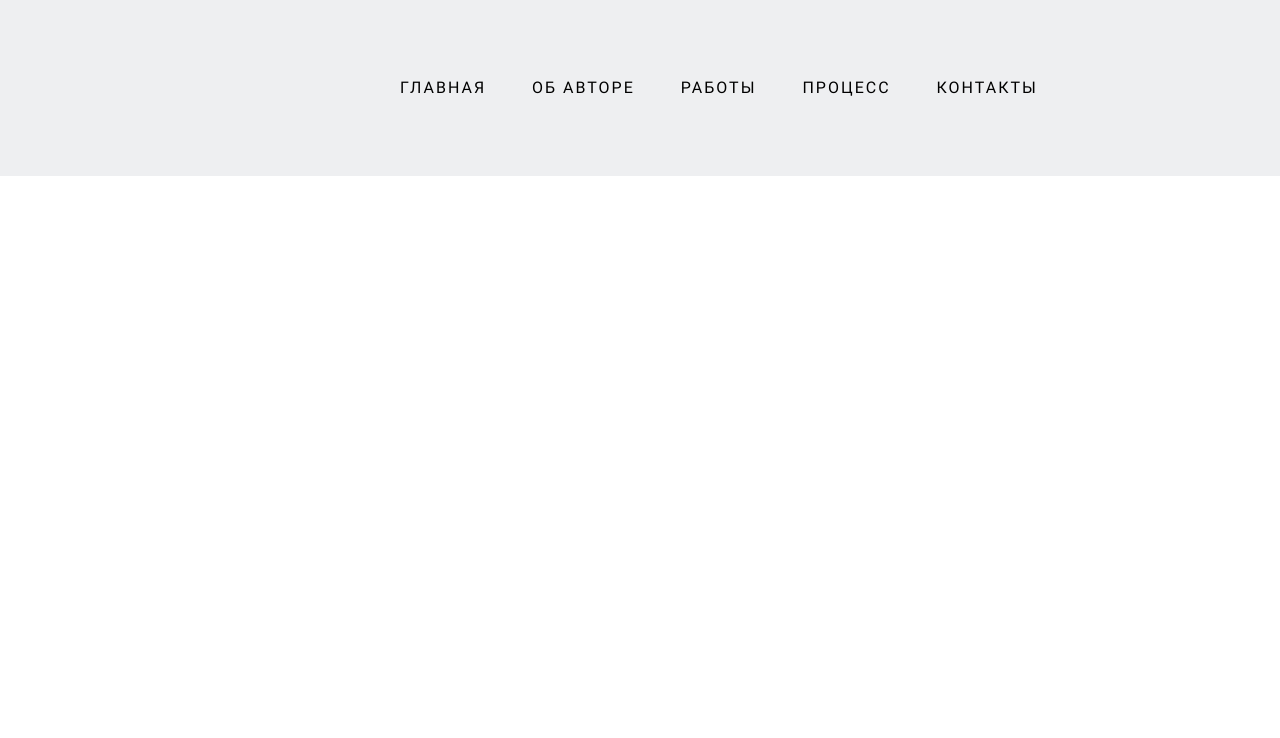
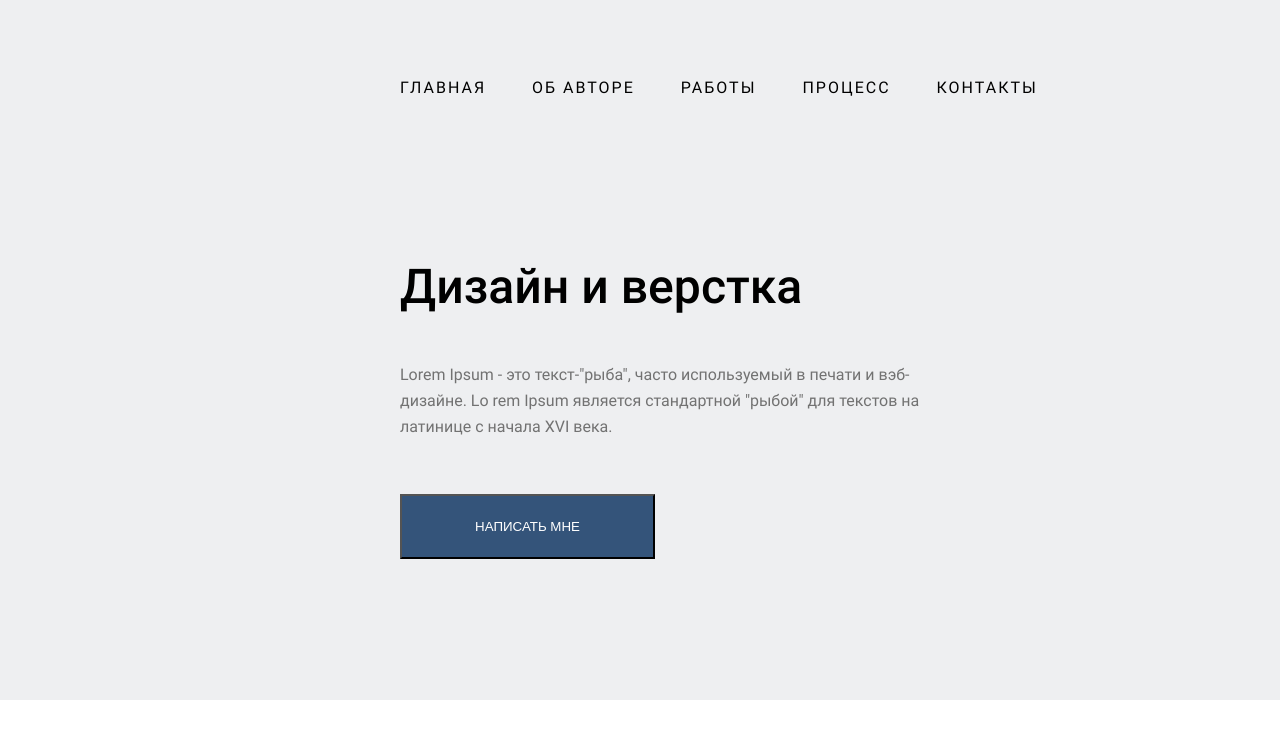
Before and after one commit to AleksandrUA1/home_task_6, a plain HTML site: page index.html in a window 1280 px wide. Shown: the top 738 px of the page. Drawn offline with Linux system fonts and the light colour scheme.

Commit message:
completed design block

```diff
--- a/index.html
+++ b/index.html
@@ -21,5 +21,14 @@
             <li class="nav_item"><a href="#" class="nav_link">Контакты</a></li>
         </ul>
     </div>
+    <div class="main">
+        <div class="design header">
+            <div class="nav design_wrap">
+                <h1 class="design_title">Дизайн и верстка</h1>
+                <p class="design_text">Lorem Ipsum - это текст-"рыба", часто используемый в печати и вэб-дизайне. Lo rem Ipsum является стандартной "рыбой" для текстов на латинице с начала XVI века.</p>
+                <input class="design_button" type="button" name="Send me" value="Написать мне">
+            </div>
+        </div>
+    </div>
 </body>
 </html>
--- a/style.css
+++ b/style.css
@@ -9,8 +9,9 @@ body {
 }
 .nav {
     display: inline-block;
+    vertical-align: top;
     width: 1120px;
-    margin: 80px 400px;
+    margin: 79px 400px;
 }
 .nav_item {
     display: inline-block;
@@ -21,8 +22,34 @@ body {
     color: #000;
     text-transform: uppercase;
     letter-spacing: 2px;
+    line-height: 18px;
 }
 .nav_link:hover {
     color: #34547A;
     font-weight: 500;
 }
+.design_wrap {
+    margin: 81px 400px 141px 400px;
+}
+.design_title {
+    font-weight: 500;
+    font-size: 48px;
+    line-height: 60px;
+    color: #000;
+    margin-bottom: 45px;
+    max-width: 540px;
+}
+.design_text {
+    max-width: 540px;
+    line-height: 26px;
+    color: #727272;
+    margin-bottom: 54px;
+}
+.design_button {
+    width: 255px;
+    height: 65px;
+    color: #fff;
+    background-color: #34547A;
+    text-transform: uppercase;
+
+}
```
